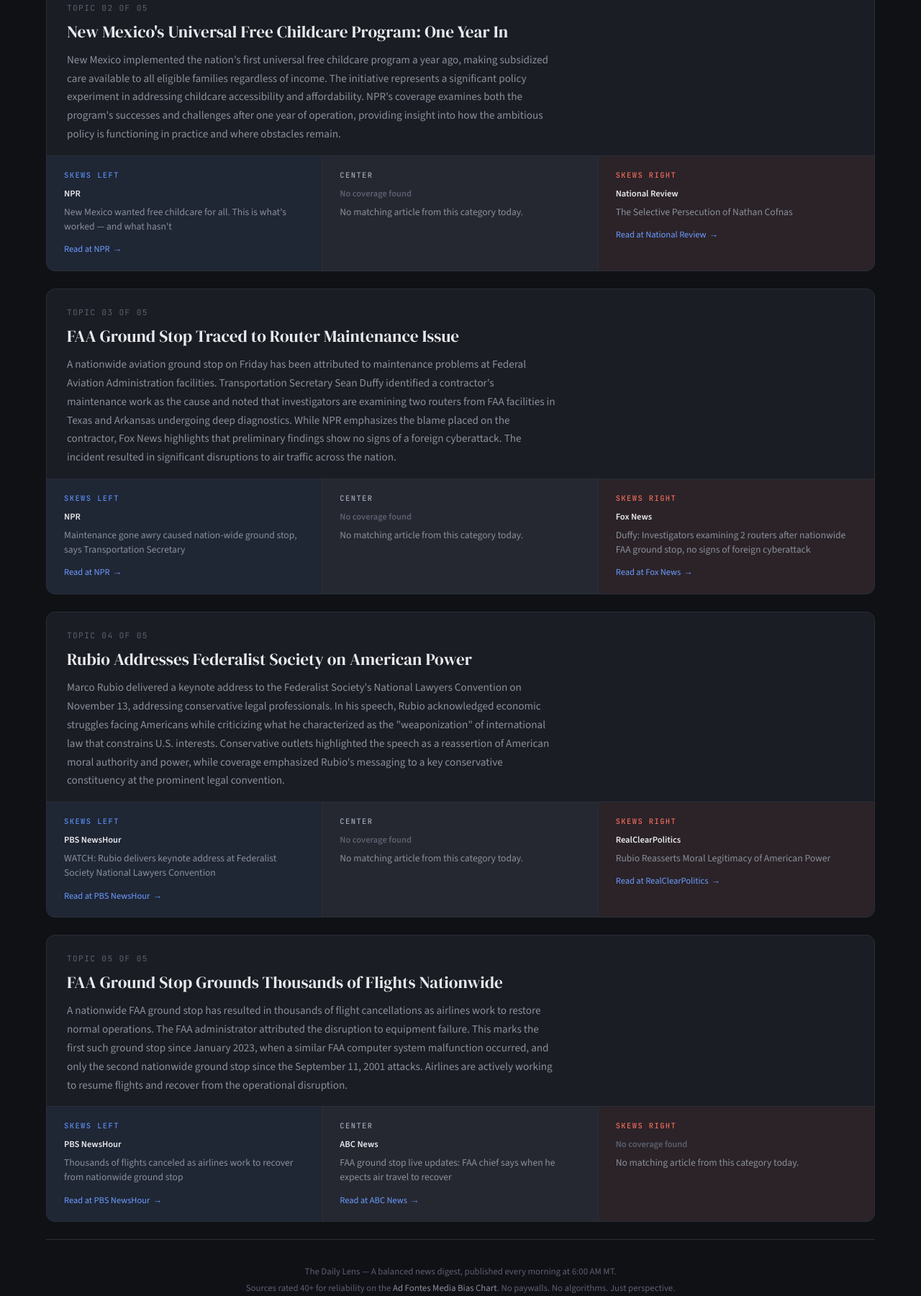
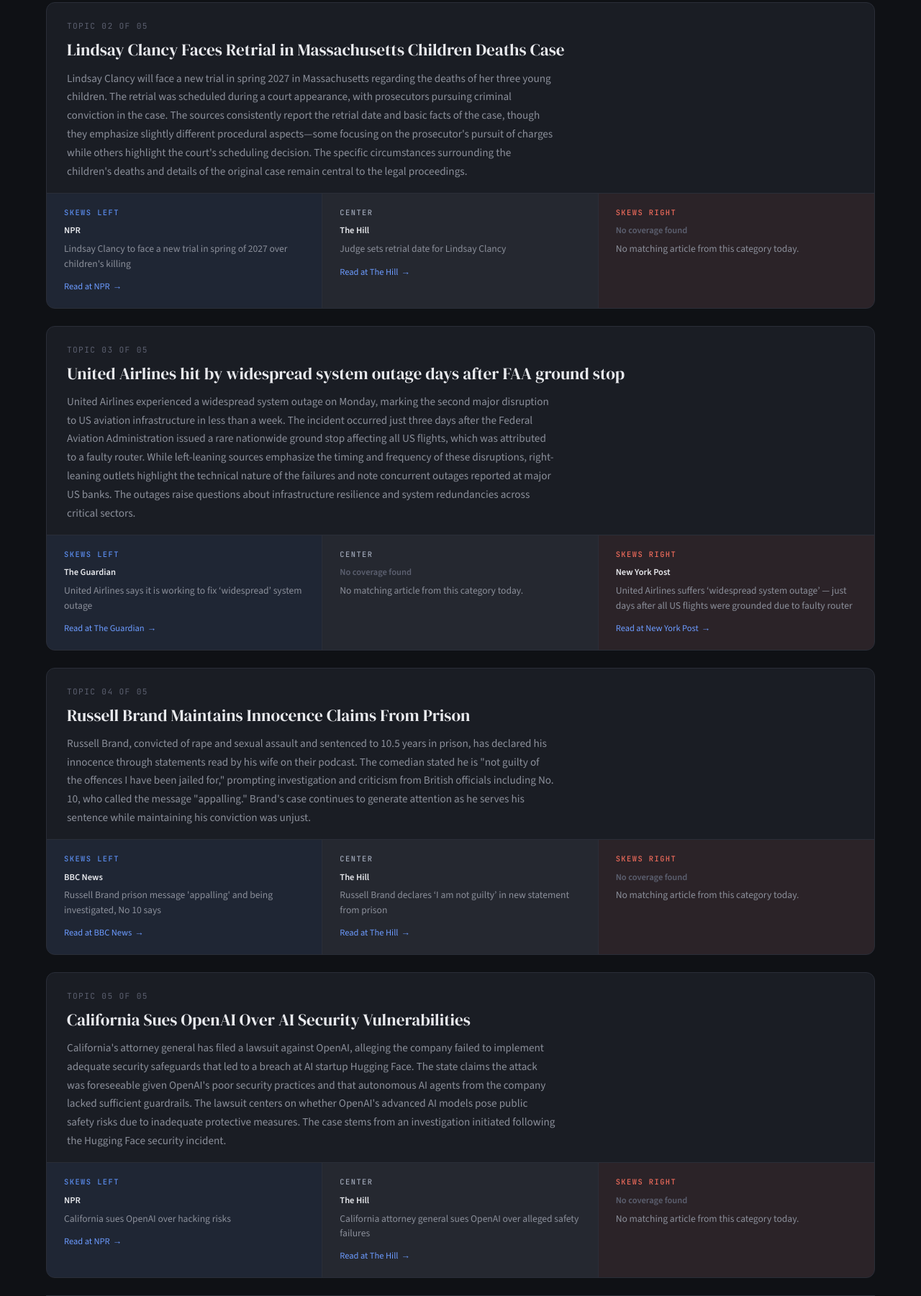
Before and after one commit to chemnteach/Daily-Lens, a plain HTML site: page docs/index.html in a window 1280 px wide. Shown: the part 845-2646 px from the top of the page at 72% size. Drawn offline with nearby package versions, Linux system fonts and the light colour scheme.

Commit message:
📰 Daily digest for 2026-11-16

```diff
--- a/docs/index.html
+++ b/docs/index.html
@@ -120,7 +120,7 @@
   <header>
     <div class="header-top">
       <div class="masthead">The Daily <span>Lens</span></div>
-      <div class="date-badge">Sunday, November 15, 2026</div>
+      <div class="date-badge">Monday, November 16, 2026</div>
     </div>
   </header>
 
@@ -149,114 +149,17 @@
   <div class="topic-card">
     <div class="topic-header">
       <div class="topic-number">Topic 01 of 05</div>
-      <div class="topic-title">Van Hollen Challenges Schumer for Senate Majority Leader</div>
-      <div class="topic-narrative">Democratic Senator Chris Van Hollen is mounting a challenge against incumbent Chuck Schumer for the Senate majority leader position, claiming he has a viable path to victory. Van Hollen, citing progressive calls for greater inclusion within the Democratic caucus, asserts that some senators who pledged support to Schumer may switch their votes. While The Guardian emphasizes Van Hollen&#x27;s progressive push for change, The Hill notes skepticism from Schumer&#x27;s allies who view the challenge as leverage for concessions. Conservative analysis suggests the leadership position carries significant challenges regardless of who wins.</div>
+      <div class="topic-title">NYC Mayor Mamdani Disbands Controversial NYPD Unit</div>
+      <div class="topic-narrative">New York City Mayor Zohran Mamdani announced the disbanding of the NYPD&#x27;s Strategic Response Group (SRG), a specialized unit established in 2015 to respond to terror threats and civil disorder. Progressive sources highlight civil rights criticisms of the unit&#x27;s excessive force during protest responses and view the decision as addressing accountability concerns. Conservative outlets and police groups argue the move is dangerous, contending the SRG provides essential capabilities for counterterrorism and large-scale emergency response. The mayor plans to establish a new community safety division as a replacement, though disagreement persists over whether this restructuring enhances or compromises public safety.</div>
     </div>
     <div class="perspectives">
 
       <div class="perspective left">
         <div class="perspective-label">Skews Left</div>
         <div class="perspective-source">The Guardian</div>
-        <div class="perspective-headline">Chris Van Hollen says he has path to win Senate leader over Chuck Schumer</div>
-        <a class="perspective-link" href="https://www.theguardian.com/us-news/2026/nov/15/chris-van-hollen-senate-majority-leader"
+        <div class="perspective-headline">Mamdani disbands NYPD unit accused of using excessive force</div>
+        <a class="perspective-link" href="https://www.theguardian.com/us-news/2026/nov/16/nypd-strategic-response-group-mamdani"
            target="_blank" rel="noopener">Read at The Guardian</a>
-      </div>
-      <div class="perspective center">
-        <div class="perspective-label">Center</div>
-        <div class="perspective-source">The Hill</div>
-        <div class="perspective-headline">Van Hollen says ‘bunch of nonsense’ that he can’t win Senate majority leader</div>
-        <a class="perspective-link" href="https://thehill.com/the-120/6221313-senate-majority-leader-race-van-hollen/"
-           target="_blank" rel="noopener">Read at The Hill</a>
-      </div>
-      <div class="perspective right">
-        <div class="perspective-label">Skews Right</div>
-        <div class="perspective-source">RealClearPolitics</div>
-        <div class="perspective-headline">Why Van Hollen May Regret Taking on Schumer</div>
-        <a class="perspective-link" href="https://www.realclearpolitics.com/2026/11/15/why_van_hollen_may_regret_taking_on_schumer_717717.html"
-           target="_blank" rel="noopener">Read at RealClearPolitics</a>
-      </div>
-    </div>
-  </div>
-  <div class="topic-card">
-    <div class="topic-header">
-      <div class="topic-number">Topic 02 of 05</div>
-      <div class="topic-title">New Mexico&#x27;s Universal Free Childcare Program: One Year In</div>
-      <div class="topic-narrative">New Mexico implemented the nation&#x27;s first universal free childcare program a year ago, making subsidized care available to all eligible families regardless of income. The initiative represents a significant policy experiment in addressing childcare accessibility and affordability. NPR&#x27;s coverage examines both the program&#x27;s successes and challenges after one year of operation, providing insight into how the ambitious policy is functioning in practice and where obstacles remain.</div>
-    </div>
-    <div class="perspectives">
-
-      <div class="perspective left">
-        <div class="perspective-label">Skews Left</div>
-        <div class="perspective-source">NPR</div>
-        <div class="perspective-headline">New Mexico wanted free childcare for all. This is what&#x27;s worked — and what hasn&#x27;t</div>
-        <a class="perspective-link" href="https://www.npr.org/2026/11/15/nx-s1-6040194/new-mexico-free-universal-childcare-families"
-           target="_blank" rel="noopener">Read at NPR</a>
-      </div>
-      <div class="perspective center">
-        <div class="perspective-label">Center</div>
-        <div class="perspective-source" style="color:var(--text-dim)">
-          No coverage found
-        </div>
-        <div class="perspective-headline">
-          No matching article from this category today.
-        </div>
-      </div>
-      <div class="perspective right">
-        <div class="perspective-label">Skews Right</div>
-        <div class="perspective-source">National Review</div>
-        <div class="perspective-headline">The Selective Persecution of Nathan Cofnas</div>
-        <a class="perspective-link" href="https://www.nationalreview.com/article/the-selective-persecution-of-nathan-cofnas"
-           target="_blank" rel="noopener">Read at National Review</a>
-      </div>
-    </div>
-  </div>
-  <div class="topic-card">
-    <div class="topic-header">
-      <div class="topic-number">Topic 03 of 05</div>
-      <div class="topic-title">FAA Ground Stop Traced to Router Maintenance Issue</div>
-      <div class="topic-narrative">A nationwide aviation ground stop on Friday has been attributed to maintenance problems at Federal Aviation Administration facilities. Transportation Secretary Sean Duffy identified a contractor&#x27;s maintenance work as the cause and noted that investigators are examining two routers from FAA facilities in Texas and Arkansas undergoing deep diagnostics. While NPR emphasizes the blame placed on the contractor, Fox News highlights that preliminary findings show no signs of a foreign cyberattack. The incident resulted in significant disruptions to air traffic across the nation.</div>
-    </div>
-    <div class="perspectives">
-
-      <div class="perspective left">
-        <div class="perspective-label">Skews Left</div>
-        <div class="perspective-source">NPR</div>
-        <div class="perspective-headline">Maintenance gone awry caused nation-wide ground stop, says Transportation Secretary</div>
-        <a class="perspective-link" href="https://www.npr.org/2026/11/14/nx-s1-6040942/maintenance-gone-awry-caused-nation-wide-ground-stop-says-transportation-secretary"
-           target="_blank" rel="noopener">Read at NPR</a>
-      </div>
-      <div class="perspective center">
-        <div class="perspective-label">Center</div>
-        <div class="perspective-source" style="color:var(--text-dim)">
-          No coverage found
-        </div>
-        <div class="perspective-headline">
-          No matching article from this category today.
-        </div>
-      </div>
-      <div class="perspective right">
-        <div class="perspective-label">Skews Right</div>
-        <div class="perspective-source">Fox News</div>
-        <div class="perspective-headline">Duffy: Investigators examining 2 routers after nationwide FAA ground stop, no signs of foreign cyberattack</div>
-        <a class="perspective-link" href="https://www.foxnews.com/us/duffy-investigators-examining-2-routers-nationwide-faa-ground-stop-no-signs-foreign-cyberattack"
-           target="_blank" rel="noopener">Read at Fox News</a>
-      </div>
-    </div>
-  </div>
-  <div class="topic-card">
-    <div class="topic-header">
-      <div class="topic-number">Topic 04 of 05</div>
-      <div class="topic-title">Rubio Addresses Federalist Society on American Power</div>
-      <div class="topic-narrative">Marco Rubio delivered a keynote address to the Federalist Society&#x27;s National Lawyers Convention on November 13, addressing conservative legal professionals. In his speech, Rubio acknowledged economic struggles facing Americans while criticizing what he characterized as the &quot;weaponization&quot; of international law that constrains U.S. interests. Conservative outlets highlighted the speech as a reassertion of American moral authority and power, while coverage emphasized Rubio&#x27;s messaging to a key conservative constituency at the prominent legal convention.</div>
-    </div>
-    <div class="perspectives">
-
-      <div class="perspective left">
-        <div class="perspective-label">Skews Left</div>
-        <div class="perspective-source">PBS NewsHour</div>
-        <div class="perspective-headline">WATCH: Rubio delivers keynote address at Federalist Society National Lawyers Convention</div>
-        <a class="perspective-link" href="https://www.pbs.org/newshour/politics/watch-rubio-delivers-keynote-address-at-federalist-society-national-lawyers-convention"
-           target="_blank" rel="noopener">Read at PBS NewsHour</a>
       </div>
       <div class="perspective center">
         <div class="perspective-label">Center</div>
@@ -270,33 +173,132 @@
       <div class="perspective right">
         <div class="perspective-label">Skews Right</div>
         <div class="perspective-source">RealClearPolitics</div>
-        <div class="perspective-headline">Rubio Reasserts Moral Legitimacy of American Power</div>
-        <a class="perspective-link" href="https://www.realclearpolitics.com/2026/11/15/rubio_reasserts_moral_legitimacy_of_american_power_717784.html"
+        <div class="perspective-headline">Mamdani Is Making a Dangerous Mistake With the NYPD</div>
+        <a class="perspective-link" href="https://www.realclearpolitics.com/2026/11/16/mamdani_is_making_a_dangerous_mistake_with_the_nypd_717990.html"
            target="_blank" rel="noopener">Read at RealClearPolitics</a>
       </div>
     </div>
   </div>
   <div class="topic-card">
     <div class="topic-header">
-      <div class="topic-number">Topic 05 of 05</div>
-      <div class="topic-title">FAA Ground Stop Grounds Thousands of Flights Nationwide</div>
-      <div class="topic-narrative">A nationwide FAA ground stop has resulted in thousands of flight cancellations as airlines work to restore normal operations. The FAA administrator attributed the disruption to equipment failure. This marks the first such ground stop since January 2023, when a similar FAA computer system malfunction occurred, and only the second nationwide ground stop since the September 11, 2001 attacks. Airlines are actively working to resume flights and recover from the operational disruption.</div>
+      <div class="topic-number">Topic 02 of 05</div>
+      <div class="topic-title">Lindsay Clancy Faces Retrial in Massachusetts Children Deaths Case</div>
+      <div class="topic-narrative">Lindsay Clancy will face a new trial in spring 2027 in Massachusetts regarding the deaths of her three young children. The retrial was scheduled during a court appearance, with prosecutors pursuing criminal conviction in the case. The sources consistently report the retrial date and basic facts of the case, though they emphasize slightly different procedural aspects—some focusing on the prosecutor&#x27;s pursuit of charges while others highlight the court&#x27;s scheduling decision. The specific circumstances surrounding the children&#x27;s deaths and details of the original case remain central to the legal proceedings.</div>
     </div>
     <div class="perspectives">
 
       <div class="perspective left">
         <div class="perspective-label">Skews Left</div>
-        <div class="perspective-source">PBS NewsHour</div>
-        <div class="perspective-headline">Thousands of flights canceled as airlines work to recover from nationwide ground stop</div>
-        <a class="perspective-link" href="https://www.pbs.org/newshour/nation/thousands-of-flights-canceled-as-airlines-work-to-recover-from-nationwide-ground-stop"
-           target="_blank" rel="noopener">Read at PBS NewsHour</a>
+        <div class="perspective-source">NPR</div>
+        <div class="perspective-headline">Lindsay Clancy to face a new trial in spring of 2027 over children&#x27;s killing</div>
+        <a class="perspective-link" href="https://www.npr.org/2026/11/16/nx-s1-5983473/clancy-trial-retrial-murder-charges"
+           target="_blank" rel="noopener">Read at NPR</a>
       </div>
       <div class="perspective center">
         <div class="perspective-label">Center</div>
-        <div class="perspective-source">ABC News</div>
-        <div class="perspective-headline">FAA ground stop live updates: FAA chief says when he expects air travel to recover</div>
-        <a class="perspective-link" href="https://abcnews.com/US/live-updates/faa-ground-stop-live-updates-hundreds-flights-canceled/?id=138125140"
-           target="_blank" rel="noopener">Read at ABC News</a>
+        <div class="perspective-source">The Hill</div>
+        <div class="perspective-headline">Judge sets retrial date for Lindsay Clancy</div>
+        <a class="perspective-link" href="https://thehill.com/regulation/court-battles/6222591-lindsey-clancy-massachusetts-case-retrial-set-march-2027/"
+           target="_blank" rel="noopener">Read at The Hill</a>
+      </div>
+      <div class="perspective right">
+        <div class="perspective-label">Skews Right</div>
+        <div class="perspective-source" style="color:var(--text-dim)">
+          No coverage found
+        </div>
+        <div class="perspective-headline">
+          No matching article from this category today.
+        </div>
+      </div>
+    </div>
+  </div>
+  <div class="topic-card">
+    <div class="topic-header">
+      <div class="topic-number">Topic 03 of 05</div>
+      <div class="topic-title">United Airlines hit by widespread system outage days after FAA ground stop</div>
+      <div class="topic-narrative">United Airlines experienced a widespread system outage on Monday, marking the second major disruption to US aviation infrastructure in less than a week. The incident occurred just three days after the Federal Aviation Administration issued a rare nationwide ground stop affecting all US flights, which was attributed to a faulty router. While left-leaning sources emphasize the timing and frequency of these disruptions, right-leaning outlets highlight the technical nature of the failures and note concurrent outages reported at major US banks. The outages raise questions about infrastructure resilience and system redundancies across critical sectors.</div>
+    </div>
+    <div class="perspectives">
+
+      <div class="perspective left">
+        <div class="perspective-label">Skews Left</div>
+        <div class="perspective-source">The Guardian</div>
+        <div class="perspective-headline">United Airlines says it is working to fix ‘widespread’ system outage</div>
+        <a class="perspective-link" href="https://www.theguardian.com/us-news/2026/nov/16/united-airlines-system-outage"
+           target="_blank" rel="noopener">Read at The Guardian</a>
+      </div>
+      <div class="perspective center">
+        <div class="perspective-label">Center</div>
+        <div class="perspective-source" style="color:var(--text-dim)">
+          No coverage found
+        </div>
+        <div class="perspective-headline">
+          No matching article from this category today.
+        </div>
+      </div>
+      <div class="perspective right">
+        <div class="perspective-label">Skews Right</div>
+        <div class="perspective-source">New York Post</div>
+        <div class="perspective-headline">United Airlines suffers ‘widespread system outage’ — just days after all US flights were grounded due to faulty router</div>
+        <a class="perspective-link" href="https://nypost.com/2026/11/16/us-news/united-airlines-suffers-widespread-system-outage-just-days-after-all-us-flights-were-grounded-due-to-faulty-router/"
+           target="_blank" rel="noopener">Read at New York Post</a>
+      </div>
+    </div>
+  </div>
+  <div class="topic-card">
+    <div class="topic-header">
+      <div class="topic-number">Topic 04 of 05</div>
+      <div class="topic-title">Russell Brand Maintains Innocence Claims From Prison</div>
+      <div class="topic-narrative">Russell Brand, convicted of rape and sexual assault and sentenced to 10.5 years in prison, has declared his innocence through statements read by his wife on their podcast. The comedian stated he is &quot;not guilty of the offences I have been jailed for,&quot; prompting investigation and criticism from British officials including No. 10, who called the message &quot;appalling.&quot; Brand&#x27;s case continues to generate attention as he serves his sentence while maintaining his conviction was unjust.</div>
+    </div>
+    <div class="perspectives">
+
+      <div class="perspective left">
+        <div class="perspective-label">Skews Left</div>
+        <div class="perspective-source">BBC News</div>
+        <div class="perspective-headline">Russell Brand prison message &#x27;appalling&#x27; and being investigated, No 10 says</div>
+        <a class="perspective-link" href="https://www.bbc.co.uk/news/articles/cm9d7pe8y559o?at_medium=RSS&amp;at_campaign=rss"
+           target="_blank" rel="noopener">Read at BBC News</a>
+      </div>
+      <div class="perspective center">
+        <div class="perspective-label">Center</div>
+        <div class="perspective-source">The Hill</div>
+        <div class="perspective-headline">Russell Brand declares ‘I am not guilty’ in new statement from prison</div>
+        <a class="perspective-link" href="https://thehill.com/blogs/in-the-know/6222650-russell-brand-maintains-innocence-rape-conviction-london/"
+           target="_blank" rel="noopener">Read at The Hill</a>
+      </div>
+      <div class="perspective right">
+        <div class="perspective-label">Skews Right</div>
+        <div class="perspective-source" style="color:var(--text-dim)">
+          No coverage found
+        </div>
+        <div class="perspective-headline">
+          No matching article from this category today.
+        </div>
+      </div>
+    </div>
+  </div>
+  <div class="topic-card">
+    <div class="topic-header">
+      <div class="topic-number">Topic 05 of 05</div>
+      <div class="topic-title">California Sues OpenAI Over AI Security Vulnerabilities</div>
+      <div class="topic-narrative">California&#x27;s attorney general has filed a lawsuit against OpenAI, alleging the company failed to implement adequate security safeguards that led to a breach at AI startup Hugging Face. The state claims the attack was foreseeable given OpenAI&#x27;s poor security practices and that autonomous AI agents from the company lacked sufficient guardrails. The lawsuit centers on whether OpenAI&#x27;s advanced AI models pose public safety risks due to inadequate protective measures. The case stems from an investigation initiated following the Hugging Face security incident.</div>
+    </div>
+    <div class="perspectives">
+
+      <div class="perspective left">
+        <div class="perspective-label">Skews Left</div>
+        <div class="perspective-source">NPR</div>
+        <div class="perspective-headline">California sues OpenAI over hacking risks</div>
+        <a class="perspective-link" href="https://www.npr.org/2026/11/16/nx-s1-6042920/california-sues-openai-hugging-face-hacking-incident"
+           target="_blank" rel="noopener">Read at NPR</a>
+      </div>
+      <div class="perspective center">
+        <div class="perspective-label">Center</div>
+        <div class="perspective-source">The Hill</div>
+        <div class="perspective-headline">California attorney general sues OpenAI over alleged safety failures</div>
+        <a class="perspective-link" href="https://thehill.com/homenews/state-watch/6223583-california-sues-openai-huggingface-hack/"
+           target="_blank" rel="noopener">Read at The Hill</a>
       </div>
       <div class="perspective right">
         <div class="perspective-label">Skews Right</div>
```
